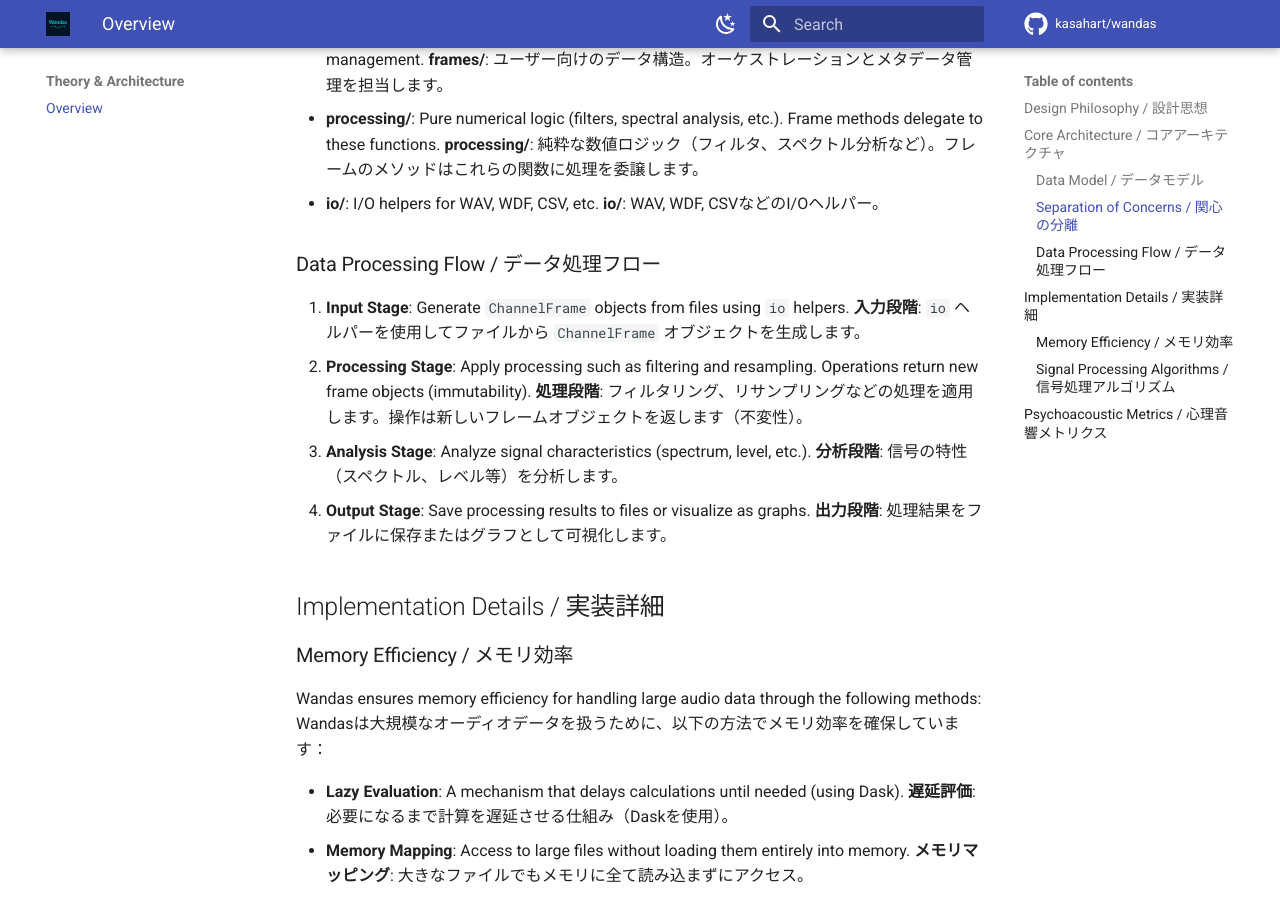
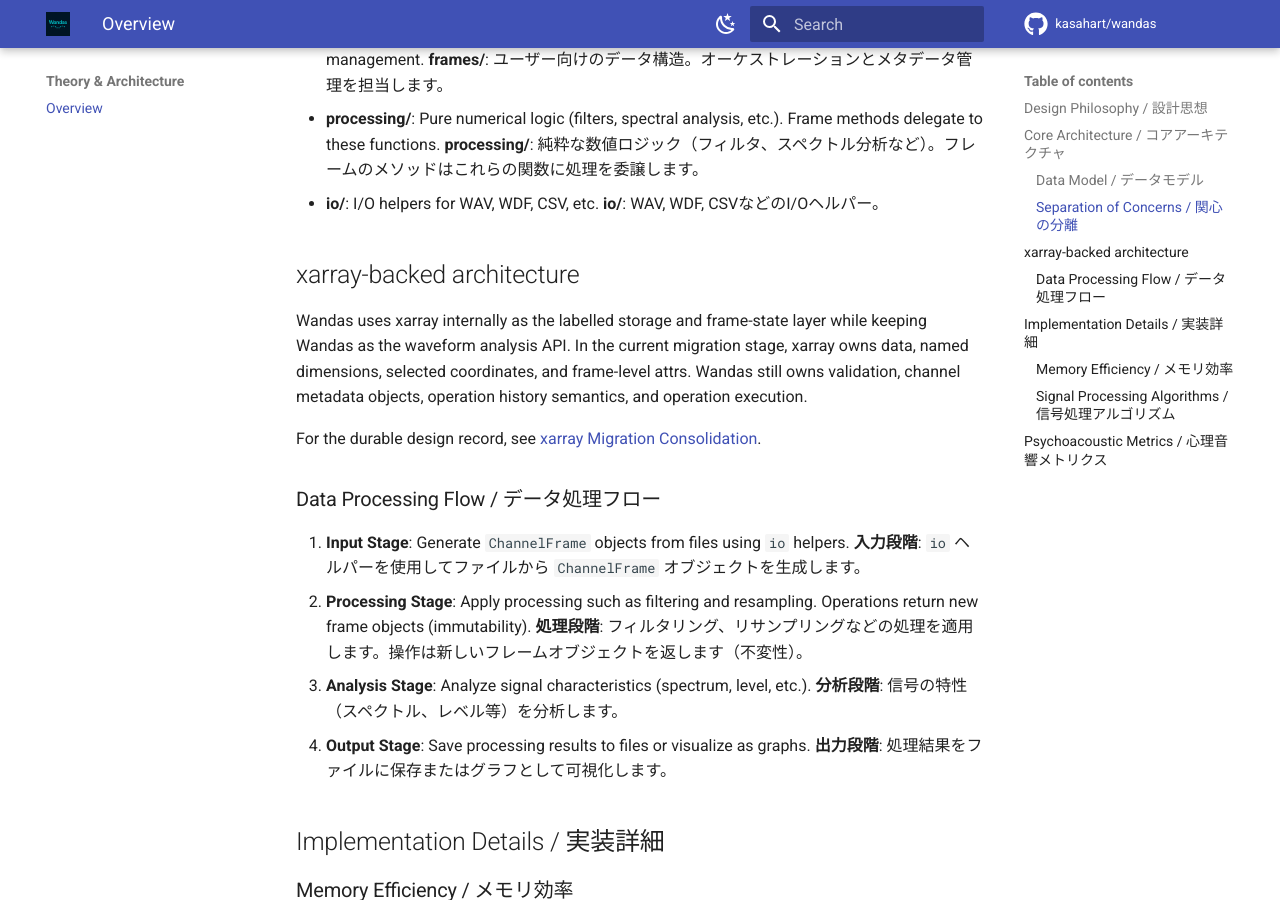
Before and after one commit to kasahart/wandas, an MkDocs documentation site: the page built from docs/src/explanation/index.md, in a window 1280 px wide and 900 px high, scrolled down 1310 px. Built offline with MkDocs 1.6.1 and Material for MkDocs 9.7.7, drawn with Linux system fonts in a browser that asks for light colours; comment, search, counter and statistics services are not loaded.

Commit message:
docs: point to xarray migration adr

```diff
--- a/docs/src/explanation/index.md
+++ b/docs/src/explanation/index.md
@@ -48,6 +48,12 @@ Responsibilities of each class:
 - **io/**: I/O helpers for WAV, WDF, CSV, etc.
   **io/**: WAV, WDF, CSVなどのI/Oヘルパー。
 
+## xarray-backed architecture
+
+Wandas uses xarray internally as the labelled storage and frame-state layer while keeping Wandas as the waveform analysis API. In the current migration stage, xarray owns data, named dimensions, selected coordinates, and frame-level attrs. Wandas still owns validation, channel metadata objects, operation history semantics, and operation execution.
+
+For the durable design record, see [xarray Migration Consolidation](../../design/2026-06-11-xarray-migration-consolidation.md).
+
 ### Data Processing Flow / データ処理フロー
 
 1. **Input Stage**: Generate `ChannelFrame` objects from files using `io` helpers.
```
